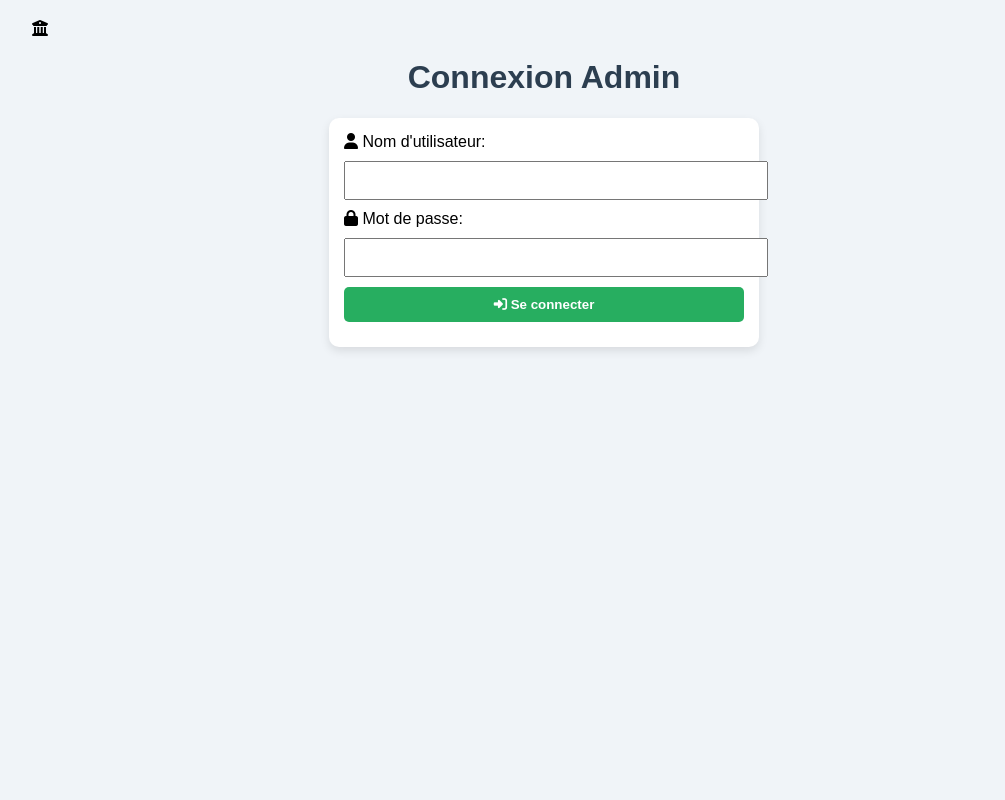
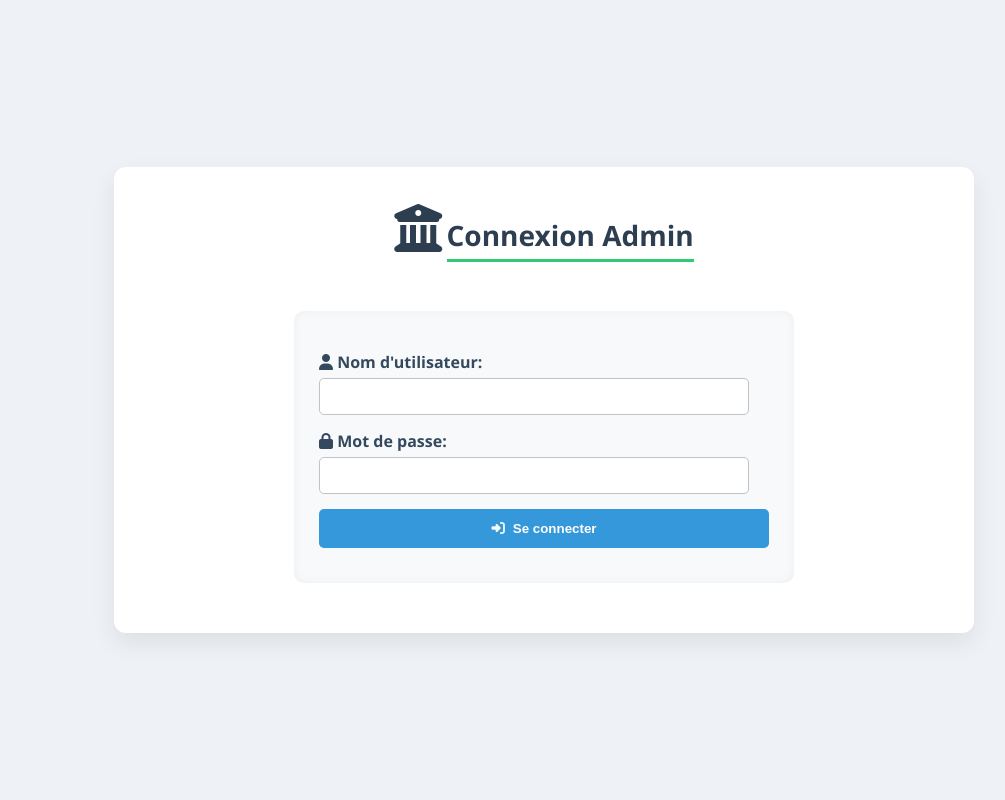
Before and after one commit to hakemaminebenbahaz-cyber/Python, a Python web app: template templates/login.html in a window 1280 px wide. Shown: the whole page, without its empty margins (96-1101 px from the left). Run offline with Jinja, Linux system fonts and the light colour scheme; the template is opened without the code that fills it, so the values that code supplies are empty.

Commit message:
Update style.css

```diff
--- a/static/style.css
+++ b/static/style.css
@@ -1,76 +1,160 @@
 body {
-    font-family: Arial, sans-serif;
-    background-color: #f0f4f8;
+    font-family: 'Segoe UI', Tahoma, Geneva, Verdana, sans-serif;
+    background-color: #eef1f5; /* Fond plus clair */
     margin: 0;
     padding: 0;
+    display: flex;
+    justify-content: center;
+    align-items: center;
+    min-height: 100vh; /* Centrer verticalement */
 }
 
 .container {
-    width: 80%;
-    margin: auto;
-    padding: 20px;
+    width: 90%;
+    max-width: 800px; /* Taille maximale augmentée pour le contenu */
+    margin: 20px auto;
+    padding: 30px;
+    background: white;
+    border-radius: 12px;
+    box-shadow: 0 10px 25px rgba(0,0,0,0.08); /* Ombre plus douce */
 }
 
-h1 {
+/* --- TÊTE/LOGO --- */
+.header {
     text-align: center;
-    color: #2c3e50;
+    margin-bottom: 30px;
 }
 
+.bank-logo {
+    font-size: 48px; /* Taille de l'icône du logo */
+    color: #2c3e50;
+    margin-bottom: 10px;
+}
+
+.header h1 {
+    font-size: 28px;
+    color: #2c3e50;
+    border-bottom: 3px solid #2ecc71; /* Soulignement vert */
+    display: inline-block;
+    padding-bottom: 5px;
+}
+
+/* --- CARTES/FORMULAIRES --- */
 .card {
-    background: white;
-    padding: 15px;
+    background: #f8f9fa; /* Fond de carte plus clair */
+    padding: 25px;
     margin: 20px auto;
     border-radius: 10px;
-    box-shadow: 0 4px 10px rgba(0,0,0,0.1);
-    max-width: 400px;
+    box-shadow: inset 0 0 10px rgba(0,0,0,0.05); /* Ombre intérieure subtile */
+    max-width: 450px;
 }
 
-input, button {
+label {
     display: block;
-    width: 100%;
-    margin: 10px 0;
-    padding: 10px;
+    margin-top: 15px;
+    margin-bottom: 5px;
+    font-weight: 600;
+    color: #34495e;
 }
 
-button {
-    background-color: #27ae60;
+input[type="text"], input[type="password"], input[type="number"] {
+    display: block;
+    width: calc(100% - 20px);
+    padding: 10px;
+    margin-bottom: 15px;
+    border: 1px solid #bdc3c7;
+    border-radius: 5px;
+    box-sizing: border-box;
+}
+
+/* --- BOUTONS/ACTIONS --- */
+button, .btn {
+    display: flex; /* Permet d'aligner l'icône et le texte */
+    align-items: center;
+    justify-content: center;
+    width: 100%;
+    padding: 12px;
+    margin: 10px 0;
     border: none;
     color: white;
     font-weight: bold;
     cursor: pointer;
     border-radius: 5px;
+    text-decoration: none;
+    transition: background-color 0.3s ease;
+}
+
+button[type="submit"] {
+    background-color: #3498db; /* Bleu primaire */
+}
+
+button[name="action"][value="deposit"] {
+    background-color: #2ecc71; /* Vert pour Dépôt */
+    margin-top: 5px;
+}
+
+button[name="action"][value="withdraw"] {
+    background-color: #e74c3c; /* Rouge pour Retrait */
 }
 
 button:hover {
-    background-color: #219150;
+    opacity: 0.9;
+}
+
+.btn {
+    background: #34495e; /* Gris foncé pour les liens de retour/historique */
+    width: auto;
+    display: inline-block;
+    padding: 10px 15px;
+}
+
+/* Icône dans les boutons */
+button i, .btn i {
+    margin-right: 8px;
+}
+
+/* --- LISTES ET MESSAGES --- */
+.account-list {
+    list-style: none;
+    padding: 0;
 }
 
 .account-list li {
     margin: 10px 0;
-    list-style: none;
+    border-bottom: 1px solid #ecf0f1;
+    padding-bottom: 10px;
 }
 
 .account-list a {
     text-decoration: none;
     color: #2980b9;
     font-size: 18px;
+    transition: color 0.3s ease;
 }
 
-.btn {
-    display: inline-block;
-    margin-top: 15px;
-    padding: 10px 15px;
-    background: #2980b9;
-    color: white;
-    border-radius: 5px;
-    text-decoration: none;
+.account-list a:hover {
+    color: #3498db;
 }
 
-.btn:hover {
-    background: #1f669b;
+.history {
+    list-style: none;
+    padding: 0;
+}
+
+.history li {
+    background: #ecf0f1;
+    padding: 10px;
+    margin-bottom: 8px;
+    border-radius: 5px;
+    border-left: 5px solid #bdc3c7;
 }
 
 .error {
-    color: red;
+    color: #e74c3c;
+    background-color: #fceae9;
+    padding: 10px;
+    border-radius: 5px;
+    text-align: center;
     font-weight: bold;
+    border: 1px solid #e74c3c;
 }
```
